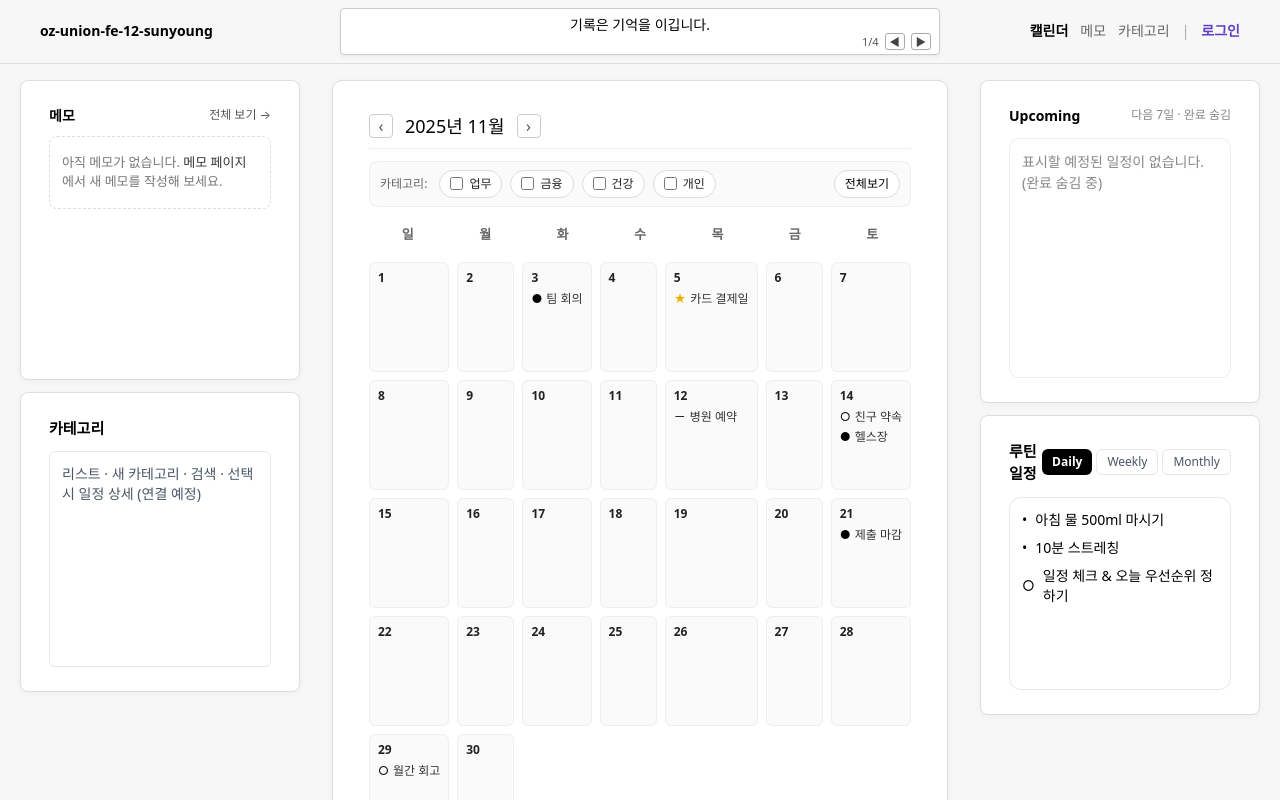
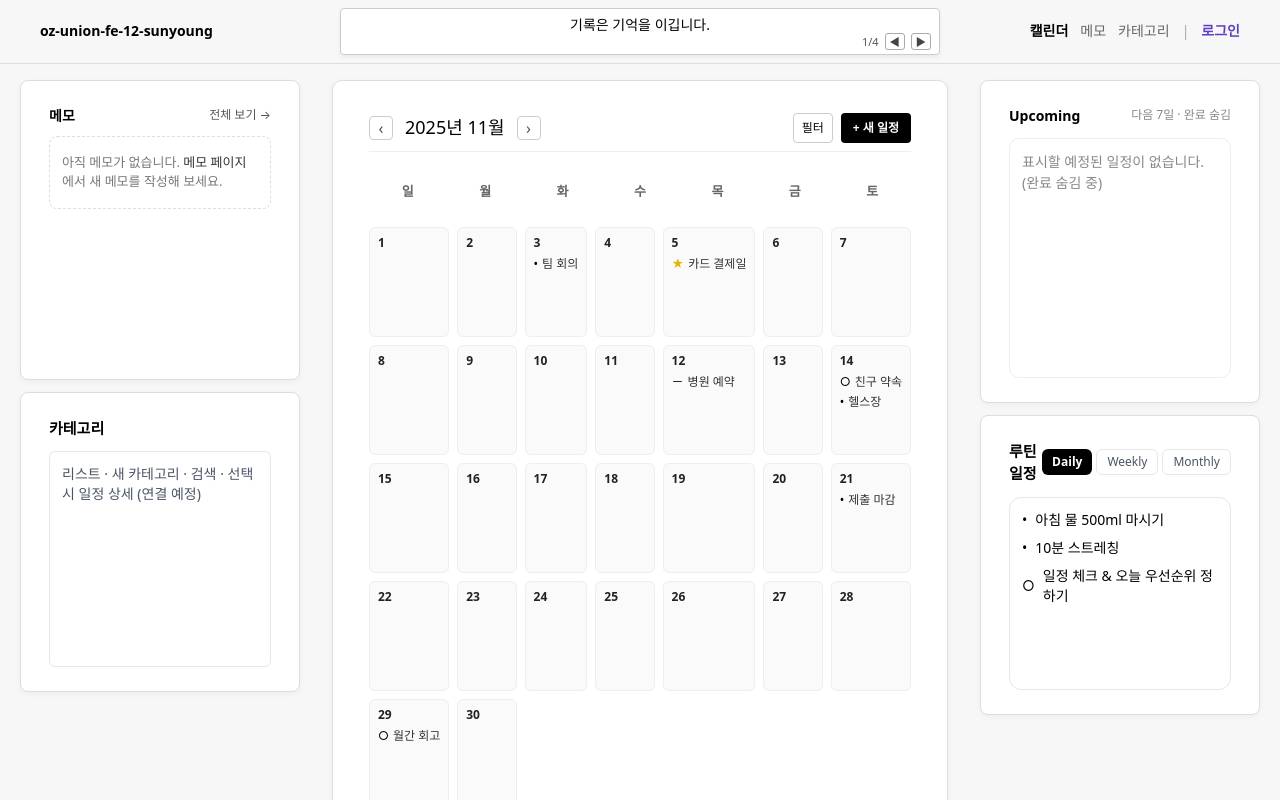
Before and after one commit to sunyoug3598/oz-union-fe-12-sunyoung, a React (Vite) app in the folder client/: page / in a window 1280 px wide. Shown: the top 800 px of the page. Built offline with nearby package versions, Linux system fonts and the light colour scheme.

Commit message:
feat(schedule): 새 일정 추가 기능 및 오류 수정

```diff
--- a/client/src/features/schedule/components/CalendarMonth.jsx
+++ b/client/src/features/schedule/components/CalendarMonth.jsx
@@ -3,81 +3,38 @@ import Modal from "../../../shared/components/Modal";
 import DayScheduleList from "./DayScheduleList";
 import ScheduleDetailModal from "./ScheduleDetailModal";
 import { useEvents } from "../../../app/store/eventsStore";
-import { getIconColor } from "../../../app/constants/uiTokens";
+import { getIconChar, getIconColor } from "../../../app/constants/uiTokens";
 
 export default function CalendarMonth() {
-  const { events, addEvent, editEvent, deleteEvent } = useEvents();
-
+  const { events } = useEvents();              // ✅ 전역 스토어 사용
   const [month] = useState("2025년 11월");
   const [openDay, setOpenDay] = useState(null);
   const [selectedEvent, setSelectedEvent] = useState(null);
 
-  // ✅ 이벤트로부터 카테고리 자동 수집 (컨텍스트 의존 X)
-  const allCatNames = useMemo(() => {
-    const set = new Set();
-    Object.values(events || {}).forEach((arr) => {
-      (arr || []).forEach((ev) => ev?.category && set.add(ev.category));
-    });
-    return Array.from(set); // ["개인","업무",...]
-  }, [events]);
-
-  // ✅ 로컬 필터 상태 (빈 집합 = 전체보기)
-  const [selectedCats, setSelectedCats] = useState(new Set());
-
-  // 30일 달(데모)
   const days = Array.from({ length: 30 }, (_, i) => i + 1);
 
-  const getDayItems = (day) => {
-    const list = events[day] || [];
-    if (selectedCats.size === 0) return list;
-    return list.filter((e) => selectedCats.has(e.category));
-  };
-
+  // 모달용 당일 아이템
   const dayItems = useMemo(() => {
     if (!openDay) return [];
-    return (getDayItems(openDay) || []).map((e) => ({
-      ...e,
+    return (events[openDay] || []).map((e) => ({
+      id: e.id,
       day: openDay,
-      statusIcon: e.icon,
+      title: e.title,
+      timeLabel: e.timeLabel,
+      category: e.category,
       repeat: e.repeat || null,
+      statusIcon: getIconChar(e.icon), // ✅ 표준화
     }));
-  }, [openDay, events, selectedCats]);
+  }, [openDay, events]);
 
-  const handleDelete = (ev) => {
-    const dayNum = ev.day ?? openDay;
-    if (!dayNum) return;
-    deleteEvent(dayNum, ev.id);
-    setSelectedEvent(null);
-  };
-
-  const handleEdit = (fromDay, toDay, updated) => {
-    editEvent(fromDay, toDay, updated);
-    setSelectedEvent(null);
-    setOpenDay(toDay);
-  };
+  const handleClickDay = (day) => setOpenDay(day);
 
   return (
-    <div style={{ display: "flex", flexDirection: "column", gap: 12 }}>
+    <div style={{ display: "flex", flexDirection: "column", gap: "16px" }}>
       <TopBar month={month} onPrev={() => {}} onNext={() => {}} />
-
-      {/* ✅ 카테고리 필터 바 (로컬) */}
-      <CategoryFilterBar
-        all={allCatNames}
-        selected={selectedCats}
-        onToggle={(name) => {
-          setSelectedCats((prev) => {
-            const next = new Set(prev);
-            if (next.has(name)) next.delete(name);
-            else next.add(name);
-            return next;
-          });
-        }}
-        onClear={() => setSelectedCats(new Set())}
-      />
 
       <WeekHeader />
 
-      {/* 날짜 그리드 */}
       <div
         style={{
           display: "grid",
@@ -87,11 +44,11 @@ export default function CalendarMonth() {
         }}
       >
         {days.map((day) => {
-          const list = getDayItems(day);
+          const list = events[day] || []; // ✅ 스토어에서 그 날 일정
           return (
             <div
               key={day}
-              onClick={() => setOpenDay(day)}
+              onClick={() => handleClickDay(day)}
               onMouseEnter={(e) => (e.currentTarget.style.backgroundColor = "#f0f0f0")}
               onMouseLeave={(e) => (e.currentTarget.style.backgroundColor = "#fafafa")}
               style={{
@@ -109,8 +66,9 @@ export default function CalendarMonth() {
             >
               <strong style={{ fontSize: "12px", color: "#222" }}>{day}</strong>
 
-              {/* 칸 안 미리보기 최대 2개 (필터 적용) */}
-              {list.slice(0, 2).map((event) => (
+              {list.slice(0, 2).map((event) => {
+                const ch = getIconChar(event.icon);
+                return (
                   <div
                     key={event.id}
                     style={{
@@ -126,11 +84,11 @@ export default function CalendarMonth() {
                   >
                     <span
                       style={{
-                      color: getIconColor(event.icon),
-                      fontWeight: event.icon === "★" ? 700 : 400,
+                        color: getIconColor(ch),
+                        fontWeight: ch === "★" ? 700 : 400,
                       }}
                     >
-                    {event.icon}
+                      {ch}
                     </span>
                     <span
                       style={{
@@ -143,7 +101,8 @@ export default function CalendarMonth() {
                       {event.title}
                     </span>
                   </div>
-              ))}
+                );
+              })}
             </div>
           );
         })}
@@ -155,6 +114,7 @@ export default function CalendarMonth() {
         onClose={() => setOpenDay(null)}
         title={`${month} ${openDay ?? ""}일 일정`}
         footer={
+          <>
             <button
               onClick={() => setOpenDay(null)}
               style={{
@@ -167,10 +127,28 @@ export default function CalendarMonth() {
             >
               닫기 (Esc)
             </button>
+            <button
+              onClick={() => {
+                window.dispatchEvent(
+                  new CustomEvent("open-new-schedule", { detail: { day: openDay } })
+                );
+              }}
+              style={{
+                border: "none",
+                background: "#000",
+                color: "#fff",
+                borderRadius: 6,
+                padding: "6px 12px",
+                cursor: "pointer",
+                fontWeight: 700,
+              }}
+            >
+              + 새 일정
+            </button>
+          </>
         }
       >
         <DayScheduleList
-          dateLabel={`${month} ${openDay ?? ""}일`}
           items={dayItems}
           onClickItem={(ev) => {
             setOpenDay(null);
@@ -179,24 +157,18 @@ export default function CalendarMonth() {
         />
       </Modal>
 
-      {/* 상세 모달 */}
+      {/* 일정 상세 모달 */}
       <ScheduleDetailModal
         open={!!selectedEvent}
         onClose={() => setSelectedEvent(null)}
         event={selectedEvent}
-        onEdit={(ev) => {
-          const next = { ...ev }; // 편집 UI는 다음 단계
-          handleEdit(ev.day, ev.day, next);
-        }}
-        onDelete={handleDelete}
       />
     </div>
   );
 }
 
-/* 상단 바 */
 function TopBar({ month, onPrev, onNext }) {
-  const btn = {
+  const navBtnStyle = {
     background: "none",
     border: "1px solid #ccc",
     borderRadius: "4px",
@@ -208,6 +180,29 @@ function TopBar({ month, onPrev, onNext }) {
     textAlign: "center",
     color: "#555",
   };
+  const filterBtnStyle = {
+    border: "1px solid #ccc",
+    borderRadius: "4px",
+    padding: "4px 8px",
+    backgroundColor: "#fff",
+    fontSize: "12px",
+    cursor: "pointer",
+  };
+  const addBtnStyle = {
+    border: "none",
+    borderRadius: "4px",
+    padding: "6px 12px",
+    backgroundColor: "#000",
+    color: "#fff",
+    fontSize: "12px",
+    cursor: "pointer",
+    fontWeight: 700,
+  };
+
+  const openNewSchedule = (day = null) => {
+    window.dispatchEvent(new CustomEvent("open-new-schedule", { detail: { day } }));
+  };
+
   return (
     <div
       style={{
@@ -216,19 +211,24 @@ function TopBar({ month, onPrev, onNext }) {
         alignItems: "center",
         borderBottom: "1px solid #eee",
         paddingBottom: "8px",
+        marginBottom: "8px",
       }}
     >
       <div style={{ display: "flex", alignItems: "center", gap: "12px" }}>
-        <button onClick={onPrev} style={btn}>‹</button>
+        <button onClick={onPrev} style={navBtnStyle}>‹</button>
         <h2 style={{ fontSize: "18px", margin: 0 }}>{month}</h2>
-        <button onClick={onNext} style={btn}>›</button>
+        <button onClick={onNext} style={navBtnStyle}>›</button>
       </div>
-      <div />
+      <div style={{ display: "flex", gap: "8px" }}>
+        <button style={filterBtnStyle}>필터</button>
+        <button style={addBtnStyle} onClick={() => openNewSchedule(null)}>
+          + 새 일정
+        </button>
+      </div>
     </div>
   );
 }
 
-/* 요일 헤더 */
 function WeekHeader() {
   return (
     <div
@@ -239,6 +239,7 @@ function WeekHeader() {
         fontWeight: 600,
         fontSize: "13px",
         color: "#666",
+        marginBottom: "4px",
       }}
     >
       {["일", "월", "화", "수", "목", "금", "토"].map((d) => (
@@ -247,67 +248,3 @@ function WeekHeader() {
     </div>
   );
 }
-
-/* 카테고리 필터 바 (로컬) */
-function CategoryFilterBar({ all = [], selected, onToggle, onClear }) {
-  if (!all.length) return null;
-  return (
-    <div
-      style={{
-        display: "flex",
-        flexWrap: "wrap",
-        gap: 8,
-        alignItems: "center",
-        border: "1px solid #eee",
-        borderRadius: 8,
-        padding: "8px 10px",
-        background: "#fafafa",
-      }}
-    >
-      <span style={{ fontSize: 12, color: "#666", marginRight: 4 }}>카테고리:</span>
-      {all.map((name) => {
-        const active = selected.has(name);
-        return (
-          <label
-            key={name}
-            onClick={(e) => e.stopPropagation()}
-            style={{
-              display: "inline-flex",
-              alignItems: "center",
-              gap: 6,
-              border: active ? "1px solid #333" : "1px solid #ddd",
-              background: "#fff",
-              color: "#222",
-              borderRadius: 999,
-              padding: "4px 10px",
-              cursor: "pointer",
-              userSelect: "none",
-              fontSize: 12,
-            }}
-          >
-            <input
-              type="checkbox"
-              checked={active}
-              onChange={() => onToggle(name)}
-            />
-            {name}
-          </label>
-        );
-      })}
-      <button
-        onClick={onClear}
-        style={{
-          marginLeft: "auto",
-          border: "1px solid #ddd",
-          background: "#fff",
-          borderRadius: 999,
-          padding: "4px 10px",
-          fontSize: 12,
-          cursor: "pointer",
-        }}
-      >
-        전체보기
-      </button>
-    </div>
-  );
-}
--- a/client/src/features/schedule/components/CategoryBadge.jsx
+++ b/client/src/features/schedule/components/CategoryBadge.jsx
@@ -3,8 +3,8 @@ import { useNavigate } from "react-router-dom";
 
 export default function CategoryBadge({
   name,
-  to = `/categories?cat=${encodeURIComponent(name || "")}`,
-  stopPropagation = true, // ✅ 기본적으로 버블링 막기
+  to,                 // 외부에서 주면 우선
+  stopPropagation = true,
 }) {
   const nav = useNavigate();
 
@@ -16,15 +16,16 @@ export default function CategoryBadge({
     기타: "#868e96",
   };
 
-  const bg = ((palette[name] || "#ced4da") + "22");
-  const fg = (palette[name] || "#495057");
+  const fg = palette[name] || "#495057";
+  const bg = (palette[name] || "#ced4da") + "22";
+  const href = to ?? `/categories?filter=${encodeURIComponent(name || "")}`;
 
   return (
     <span
       role="link"
       onClick={(e) => {
-        if (stopPropagation) e.stopPropagation(); // ✅ 부모 버튼으로 이벤트 안 올라가게
-        nav(to);
+        if (stopPropagation) e.stopPropagation();
+        nav(href);
       }}
       title={`${name} 카테고리 보기`}
       style={{
--- a/client/src/features/upcoming/components/UpcomingWidget.jsx
+++ b/client/src/features/upcoming/components/UpcomingWidget.jsx
@@ -1,8 +1,9 @@
 import { useMemo, useState } from "react";
 import { useEvents } from "../../../app/store/eventsStore";
 import { useSettings } from "../../../app/store/settingsStore";
-import { CATEGORY_COLORS, getIconColor } from "../../../app/constants/uiTokens";
+import { getIconColor, getIconChar } from "../../../app/constants/uiTokens";
 import ScheduleDetailModal from "../../schedule/components/ScheduleDetailModal";
+import CategoryBadge from "../../schedule/components/CategoryBadge";
 
 export default function UpcomingWidget() {
   const { getUpcoming, deleteEvent } = useEvents();
@@ -12,8 +13,9 @@ export default function UpcomingWidget() {
 
   const items = useMemo(() => {
     const raw = getUpcoming(range);
-    // ✅ 완료(✕) 숨김 옵션 반영
-    return showCompleted ? raw : raw.filter((ev) => ev.icon !== "✕");
+    const list = showCompleted ? raw : raw.filter((ev) => getIconChar(ev.icon) !== "✕");
+    // 날짜 정렬 보장
+    return list.slice().sort((a, b) => a.day - b.day);
   }, [getUpcoming, range, showCompleted]);
 
   return (
@@ -51,9 +53,7 @@ export default function UpcomingWidget() {
         open={!!detail}
         event={detail}
         onClose={() => setDetail(null)}
-        onEdit={() => {
-          alert("편집은 캘린더에서 먼저 연결하자! (다음 단계)");
-        }}
+        onEdit={() => alert("편집은 캘린더에서 먼저 연결하자! (다음 단계)")}
         onDelete={(ev) => {
           deleteEvent(ev.day, ev.id);
           setDetail(null);
@@ -64,6 +64,8 @@ export default function UpcomingWidget() {
 }
 
 function UpcomingCard({ ev, onClick }) {
+  const ch = getIconChar(ev.icon);
+
   return (
     <button
       onClick={onClick}
@@ -92,8 +94,13 @@ function UpcomingCard({ ev, onClick }) {
       {/* 아이콘 + 제목/카테고리 */}
       <div style={{ flex: 1 }}>
         <div style={{ display: "flex", alignItems: "center", gap: 8 }}>
-          <span style={{ color: getIconColor(ev.icon), fontWeight: ev.icon === "★" ? 700 : 400 }}>
-            {ev.icon}
+          <span
+            style={{
+              color: getIconColor(ch),
+              fontWeight: ch === "★" ? 700 : 400,
+            }}
+          >
+            {ch}
           </span>
           <strong style={{ fontSize: 14 }}>{ev.title}</strong>
           {ev.repeat === "monthly" && <span title="매월 반복" style={{ marginLeft: 6 }}>🔁</span>}
@@ -106,24 +113,6 @@ function UpcomingCard({ ev, onClick }) {
   );
 }
 
-function CategoryBadge({ name }) {
-  const color = CATEGORY_COLORS[name] || "#868e96";
-  return (
-    <span
-      style={{
-        display: "inline-block",
-        padding: "2px 8px",
-        borderRadius: 999,
-        background: `${color}22`,
-        color,
-        fontWeight: 600,
-      }}
-    >
-      {name}
-    </span>
-  );
-}
-
 function formatDay(day) {
   const now = new Date();
   const today = Math.min(30, Math.max(1, now.getDate()));
```
Also changed, not shown: client/src/app/layout/AppLayout.jsx (+7 -4 lines), client/src/features/schedule/components/DayScheduleList.jsx (+12 -10 lines), client/src/features/schedule/components/NewScheduleController.jsx (added, +55 -0 lines), client/src/shared/components/Header.jsx (+7 -12 lines). Lines whose indentation alone changed are shown as unchanged.
